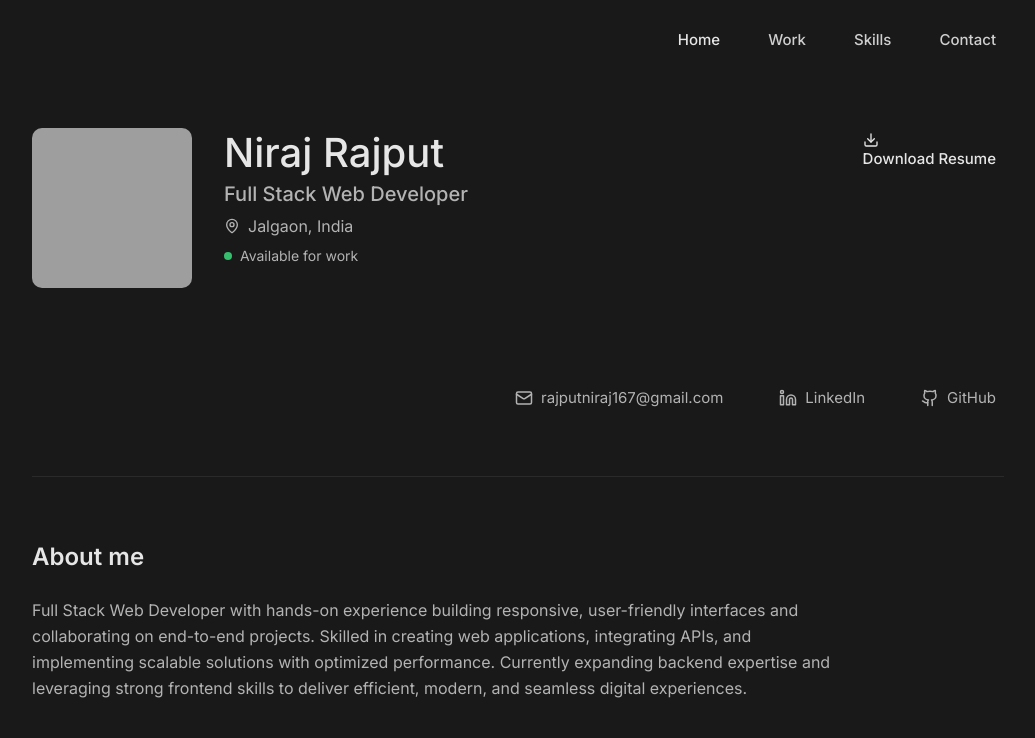
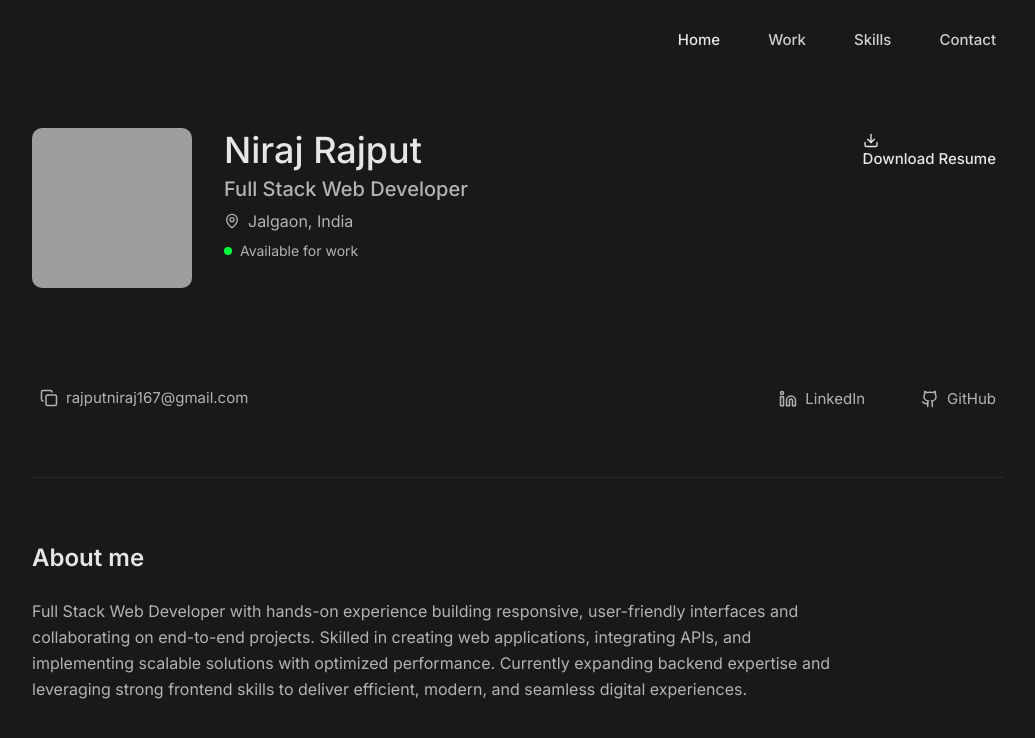
Before and after one commit to VedantBhawsar/vedant-portfolio, a React (Vite) app: page / in a window 1280 px wide. Shown: the top 738 px of the page, without its empty margins (122-1157 px from the left). Built offline with nearby package versions, Linux system fonts and the light colour scheme; grey boxes are pictures that could not be loaded; the HTML template or start-up script is replaced by a standard one.

Commit message:
Refactor: Update Hero and Contact Links

```diff
--- a/src/components/ContactLinks.tsx
+++ b/src/components/ContactLinks.tsx
@@ -1,5 +1,5 @@
 import { useState } from "react";
-import { Mail, Linkedin, Github } from "lucide-react";
+import { Copy, Linkedin, Github } from "lucide-react";
 import { toast } from "sonner";
 
 const ContactLinks = () => {
@@ -15,14 +15,15 @@ const ContactLinks = () => {
     }, 1000);
   };
 
-  const links = [
-    {
-      icon: Mail,
+  const emailLink = {
+    icon: Copy,
     text: emailText,
     onClick: copyEmail,
     href: undefined,
     ariaLabel: "Copy email to clipboard",
-    },
+  };
+
+  const socialLinks = [
     {
       icon: Linkedin,
       text: "LinkedIn",
@@ -37,10 +38,10 @@ const ContactLinks = () => {
     },
   ];
 
-  return (
-    <div className="container mx-auto mt-8 md:mt-12">
-      <div className="flex flex-col md:flex-row md:items-center gap-4 md:gap-8 lg:gap-10 items-center md:items-start md:justify-end">
-        {links.map((link, index) => {
+  const renderLink = (
+    link: { icon: any; text: string; onClick?: () => void; href?: string; ariaLabel: string },
+    index: number
+  ) => {
     const Icon = link.icon;
     const content = (
       <>
@@ -76,7 +77,22 @@ const ContactLinks = () => {
         {content}
       </button>
     );
-        })}
+  };
+
+  return (
+    <div className="container mx-auto mt-8 md:mt-12">
+      {/* Mobile/Tablet: Stack all links centered */}
+      <div className="flex flex-col md:hidden gap-4 items-center">
+        {renderLink(emailLink, 0)}
+        {socialLinks.map((link, index) => renderLink(link, index + 1))}
+      </div>
+
+      {/* Desktop: Email left, Social links right */}
+      <div className="hidden md:flex md:items-center md:justify-between">
+        <div>{renderLink(emailLink, 0)}</div>
+        <div className="flex items-center gap-8 lg:gap-10">
+          {socialLinks.map((link, index) => renderLink(link, index + 1))}
+        </div>
       </div>
     </div>
   );
--- a/src/components/Hero.tsx
+++ b/src/components/Hero.tsx
@@ -16,7 +16,7 @@ const Hero = () => {
 
         {/* Text content - center on mobile */}
         <div className="text-center md:text-left w-full">
-          <h1 className="text-2xl md:text-[32px] lg:text-[40px] font-medium text-primary leading-tight">
+          <h1 className="text-xl md:text-[28px] lg:text-[36px] font-medium text-primary leading-tight">
             Niraj Rajput
           </h1>
           <p className="text-base md:text-[18px] lg:text-[20px] font-medium text-muted-foreground mt-1">
@@ -27,7 +27,7 @@ const Hero = () => {
             <span>Jalgaon, India</span>
           </p>
           <div className="flex items-center gap-2 mt-2 justify-center md:justify-start">
-            <div className="w-2 h-2 rounded-full bg-accent" />
+            <div className="w-2 h-2 rounded-full" style={{ backgroundColor: '#00FF3C' }} />
             <span className="text-sm text-muted-foreground">Available for work</span>
           </div>
         </div>
@@ -41,7 +41,7 @@ const Hero = () => {
             className="animated-underline inline-flex items-center gap-2 text-[15px] text-primary font-medium focus-ring rounded-sm px-2 py-1"
             aria-label="Download resume PDF"
           >
-            <Download size={16} className="shrink-0" />
+            <Download size={16} className="shrink-0 translate-y-[0.5px]" />
             <span>Download Resume</span>
           </a>
         </div>
```
Lines whose indentation alone changed are shown as unchanged.
